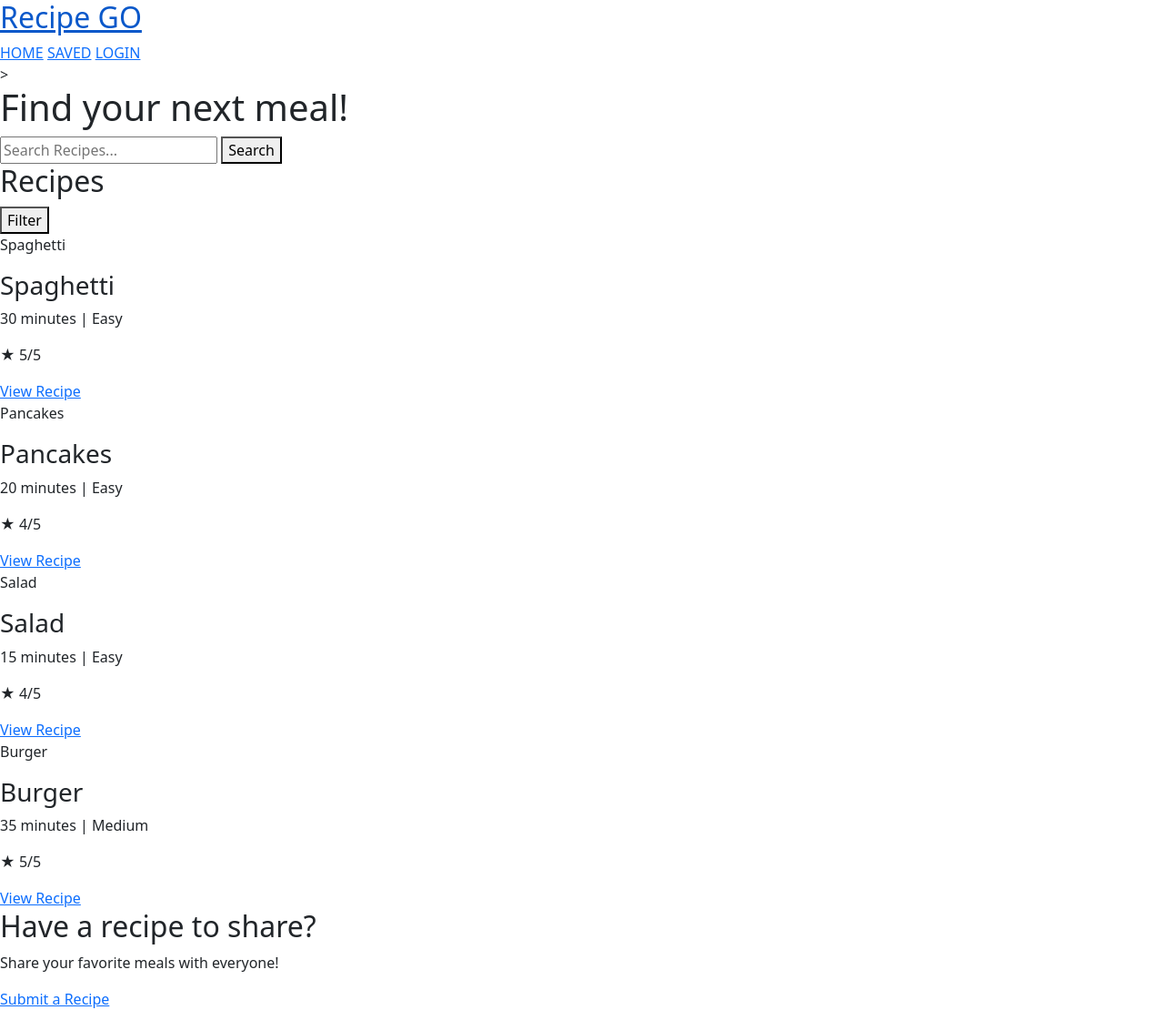
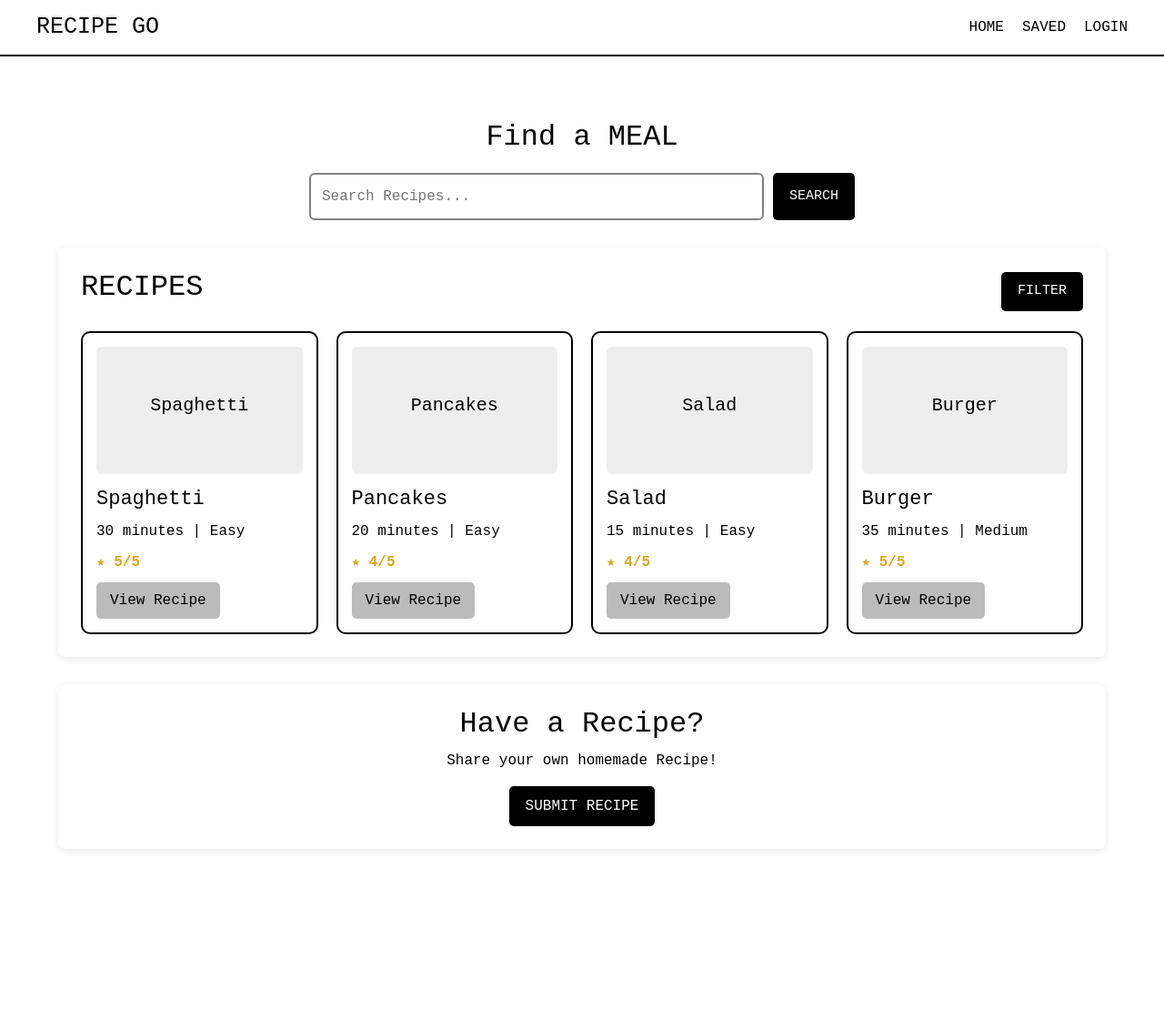
Before and after one commit to loganb7869/Project_Group_10_Recipe_Sharing_Platform, a Node server app: page / in a window 1280 px wide. Shown: the whole page at 91% size. After the commit the page ends 935 px from the top, so only its background shows below. Run offline with Node 20, Linux system fonts and the light colour scheme; some libraries are stand-ins or nearby versions.

Commit message:
homepage functioning with very very basic front end

```diff
--- a/index.js
+++ b/index.js
@@ -3,7 +3,7 @@ import pg from 'pg';
 import session from 'express-session';
 import path from 'node:path';
 import { fileURLToPath } from "node:url";
-require('dotenv').config();
+import 'dotenv/config';
 
 const __filename = fileURLToPath(import.meta.url)
 const __dirname = path.dirname(__filename)
--- a/package.json
+++ b/package.json
@@ -1,4 +1,10 @@
 {
+  "name": "recipe-sharing-platform",
+  "version": "1.0.0",
+  "type": "module",
+  "scripts": {
+    "start": "node index.js"
+  },
   "dependencies": {
     "body-parser": "^2.4.0",
     "dotenv": "^18.0.10",
--- a/public/styles/styles.css
+++ b/public/styles/styles.css
@@ -0,0 +1,299 @@
+body
+{
+    margin: 0;
+    font-family: 'Courier New', Courier, monospace;
+
+    background-color: white;
+    color: black;
+}
+
+[hidden]
+{
+    display: none !important;
+}
+
+nav
+{
+    background-color: white;
+
+    padding: 15px 40px;
+
+    display: flex;
+    justify-content: space-between;
+    align-items: center;
+
+    border-bottom: 2px solid black;
+}
+
+nav h2
+{
+    margin: 0;
+    font-size: 25px;
+}
+
+nav a
+{
+    color: black;
+    text-decoration: none;
+}
+
+nav div
+{
+    display: flex;
+    gap: 20px;
+}
+
+nav a:hover
+{
+    text-decoration: underline;
+}
+
+main
+{
+    width: 90%;
+    max-width: 1200px;
+
+    margin: 40px auto;
+}
+
+header
+{
+    text-align: center;
+    padding: 30px 20px;
+}
+
+header h1
+{
+    font-size: 32px;
+    margin-bottom: 20px;
+}
+
+header form
+{
+    display: flex;
+    justify-content: center;
+    gap: 10px;
+}
+
+header input
+{
+    width: 60%;
+    max-width: 500px;
+
+    padding: 12px;
+
+    border: 2px solid gray;
+    border-radius: 6px;
+
+    font-size: 16px;
+}
+
+section
+{
+    background-color: white;
+
+    padding: 25px;
+    margin-bottom: 30px;
+
+    border-radius: 8px;
+
+    box-shadow: 0px 2px 8px rgba(0, 0, 0, 0.1);
+}
+
+section h2
+{
+    margin-top: 0;
+}
+
+.sectionHeading
+{
+    display: flex;
+    justify-content: space-between;
+    align-items: center;
+
+    margin-bottom: 20px;
+}
+
+button
+{
+    padding: 10px 18px;
+
+    border: none;
+    border-radius: 5px;
+
+    background-color: black;
+    color: white;
+
+    font-size: 15px;
+
+    cursor: pointer;
+}
+
+button:hover
+{
+    background-color: gray;
+}
+
+.recipes
+{
+    display: grid;
+    grid-template-columns: repeat(4, 1fr);
+    gap: 20px;
+}
+
+.recipe
+{
+    padding: 15px;
+
+    border: 2px solid black;
+    border-radius: 10px;
+
+    background-color: white;
+}
+
+.recipeImage
+{
+    height: 140px;
+
+    display: flex;
+    align-items: center;
+    justify-content: center;
+
+    background-color: #eeeeee;
+
+    border-radius: 6px;
+    margin-bottom: 15px;
+}
+
+.recipeImage p
+{
+    font-size: 20px;
+    text-align: center;
+}
+
+.recipe h3
+{
+    font-size: 22px;
+
+    margin-top: 0;
+    margin-bottom: 10px;
+}
+
+.recipe p
+{
+    margin-bottom: 10px;
+}
+
+.rating
+{
+    color: goldenrod;
+    font-weight: bold;
+}
+
+.recipe a
+{
+    display: inline-block;
+
+    padding: 8px 15px;
+
+    background-color: #bbbbbb;
+    color: black;
+
+    border-radius: 5px;
+
+    text-decoration: none;
+}
+
+.recipe a:hover
+{
+    background-color: gray;
+}
+
+.submitSection
+{
+    text-align: center;
+}
+
+.submitSection a
+{
+    display: inline-block;
+
+    padding: 10px 18px;
+
+    background-color: black;
+    color: white;
+
+    border-radius: 5px;
+
+    text-decoration: none;
+}
+
+.submitSection a:hover
+{
+    background-color: darkslategray;
+}
+
+/* Mobile */
+
+@media (max-width: 800px)
+{
+    .recipes
+    {
+        grid-template-columns: repeat(2, 1fr);
+    }
+}
+
+@media (max-width: 600px)
+{
+    nav
+    {
+        padding: 15px;
+    }
+
+    nav h2
+    {
+        font-size: 20px;
+    }
+
+    nav div
+    {
+        gap: 10px;
+    }
+
+    main
+    {
+        width: 95%;
+        margin: 20px auto;
+    }
+
+    header h1
+    {
+        font-size: 26px;
+    }
+
+    header form
+    {
+        flex-direction: column;
+        align-items: center;
+    }
+
+    header input
+    {
+        width: 100%;
+    }
+
+    section
+    {
+        padding: 18px;
+    }
+
+    .recipes
+    {
+        grid-template-columns: 1fr;
+    }
+
+    .recipe h3
+    {
+        font-size: 20px;
+    }
+}
--- a/views/index.ejs
+++ b/views/index.ejs
@@ -2,32 +2,31 @@
 
 <body>
     <nav>
-        <h2><a href="/">Recipe GO</a></h2>
+        <h2><a href="/">RECIPE GO</a></h2>
 
         <div>
             <a href="/">HOME</a>
             <a href="/saved">SAVED</a>
             <a href="/signin">LOGIN</a>
         </div>
-    </nav>>
     </nav>
 
     <main>
         <header>
-            <h1>Find your next meal!</h1>
+            <h1>Find a MEAL</h1>
 
             <form id="searchForm">
                 <input type="text" id="search" placeholder="Search Recipes...">
-                <button type="submit">Search</button>
+                <button type="submit">SEARCH</button>
             </form>
         </header>
 
         <section>
             <div class="sectionHeading">
-                <h2>Recipes</h2>
+                <h2>RECIPES</h2>
 
                 <button type="button" id="filterButton">
-                    Filter
+                    FILTER
                 </button>
             </div>
 
@@ -73,10 +72,10 @@
         </section>
 
         <section class="submitSection">
-            <h2>Have a recipe to share?</h2>
-            <p>Share your favorite meals with everyone!</p>
+            <h2>Have a Recipe?</h2>
+            <p>Share your own homemade Recipe!</p>
 
-            <a href="/recipe_submit">Submit a Recipe</a>
+            <a href="/recipe_submit">SUBMIT RECIPE</a>
         </section>
 
     </main>
```
